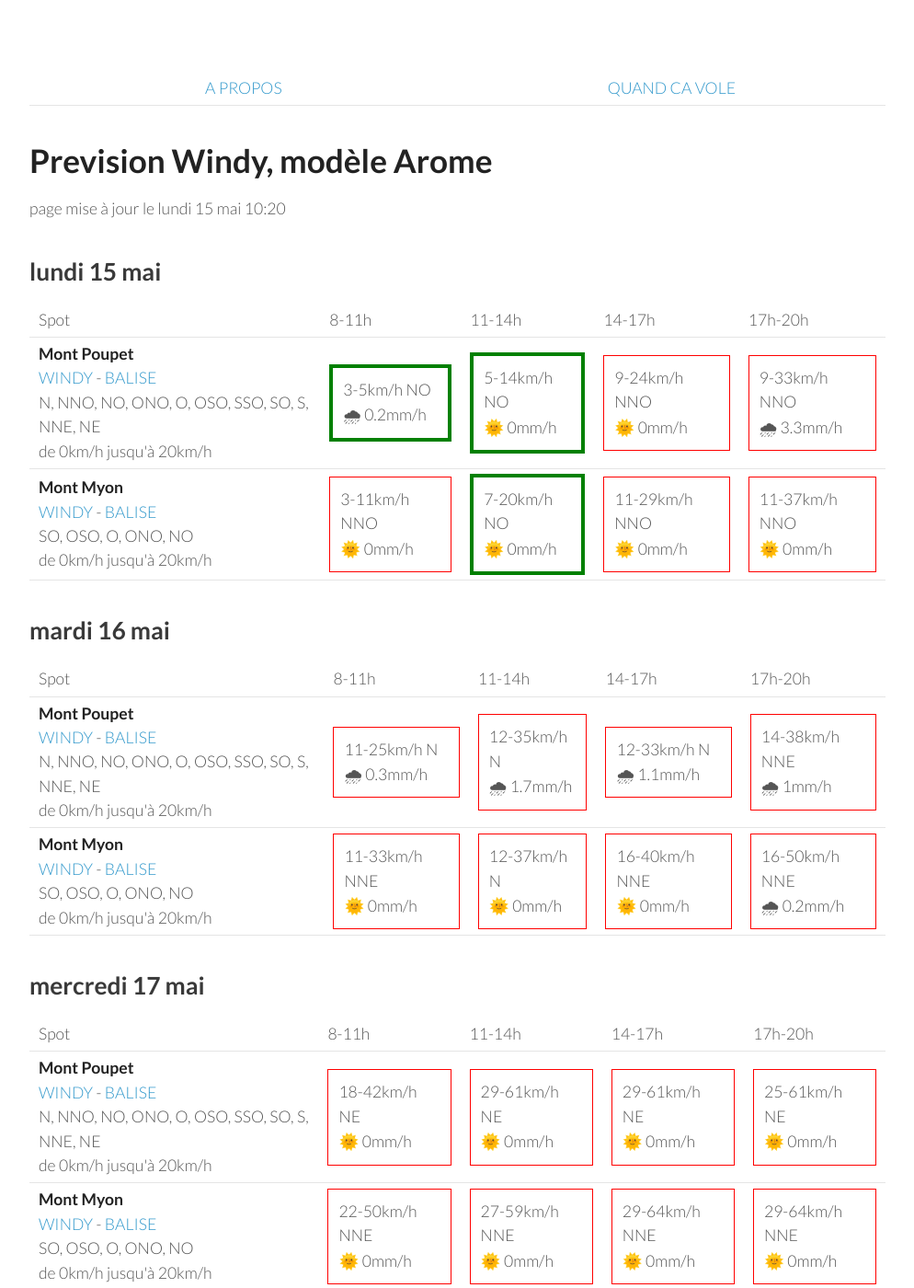
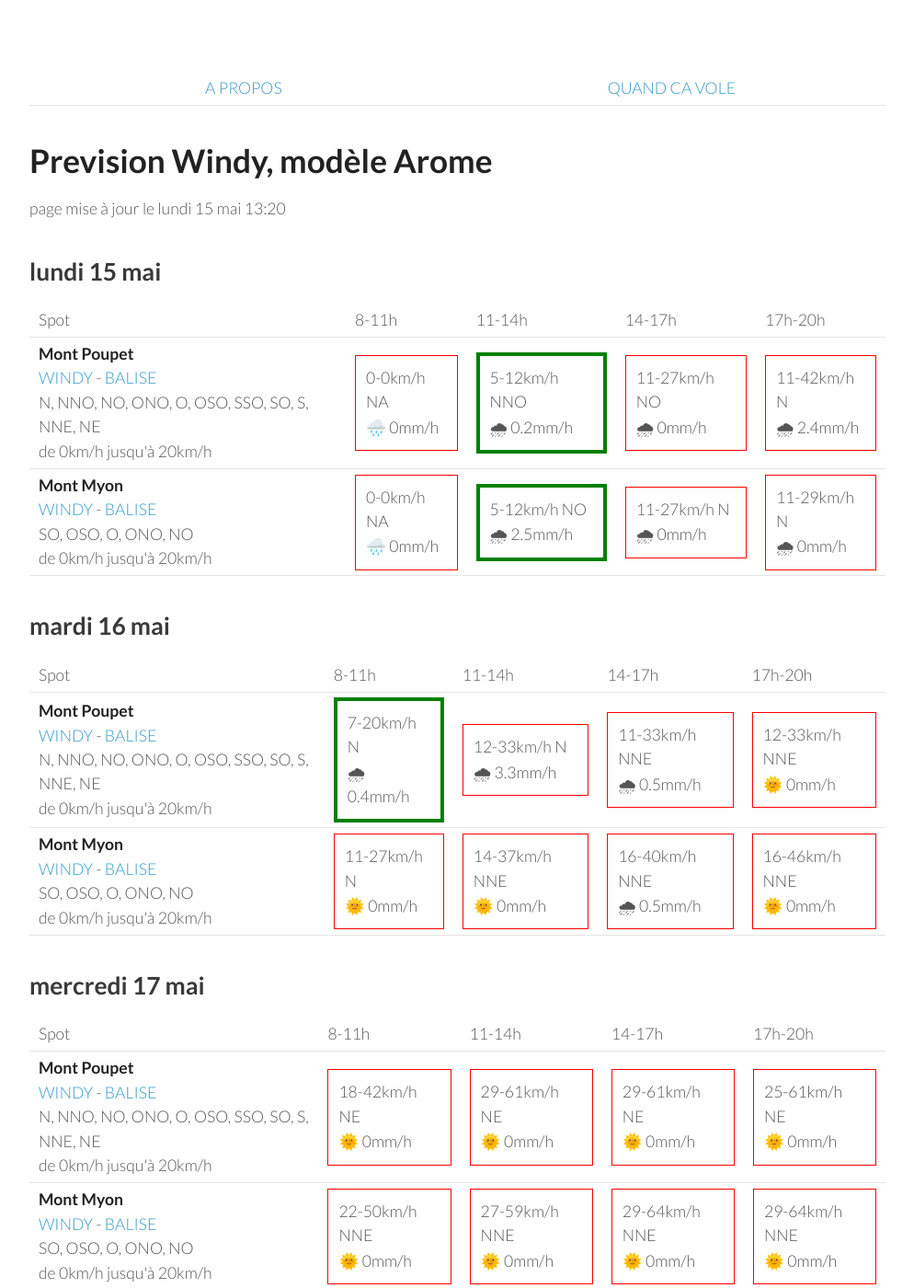
Before and after one commit to parapente-dans-le-nord/parapente-dans-le-nord.github.io, a Jekyll site: the page built from jura.markdown, in a window 1280 px wide and 1400 px high. Shown: the whole window at 92% size, without its empty margins (26-1020 px from the left). Built offline with Jekyll 4.4.1, drawn with Linux system fonts in a browser that asks for light colours.

Commit message:
update index.markdown

```diff
--- a/jura.markdown
+++ b/jura.markdown
@@ -7,7 +7,7 @@ title:  "Tous les spots"
 {: .links}
 
 # Prevision Windy, modèle Arome
-page mise à jour le lundi 15 mai 10:20
+page mise à jour le lundi 15 mai 13:20
 
 ## lundi 15 mai
 
@@ -24,21 +24,19 @@ page mise à jour le lundi 15 mai 10:20
 <tr>
         <td><strong>Mont Poupet</strong><br><a href="https://windy.com/46.970/5.876?46.541,5.876,8">WINDY</a> - <span class=""><a href="http://www.balisemeteo.com/balise.php?idBalise=92">BALISE</a> </span><br> <span class="vent-favorable">N, NNO, NO, ONO, O, OSO, SSO, SO, S, NNE, NE</span><br><span class="force-vent">de 0km/h jusqu'à 20km/h</span> </td>
 
-            <td><div class="flyable"><p>3-5km/h NO</p><p>🌧 0.2mm/h</p></div></td>
-            <td><div class="flyable"><p>5-14km/h NO</p><p>🌞 0mm/h</p></div></td>
-            <td><div class="not-flyable"><p>9-24km/h NNO</p><p>🌞 0mm/h</p></div></td>
-            <td><div class="not-flyable"><p>9-33km/h NNO</p><p>🌧 3.3mm/h</p></div></td>
-
+            <td><div class="not-flyable"><p>0-0km/h NA</p><p>🌧️ 0mm/h</p></div></td>
+            <td><div class="flyable"><p>5-12km/h NNO</p><p>🌧 0.2mm/h</p></div></td>
+            <td><div class="not-flyable"><p>11-27km/h NO</p><p>🌧 0mm/h</p></div></td>
+            <td><div class="not-flyable"><p>11-42km/h N</p><p>🌧 2.4mm/h</p></div></td>
 
     </tr>
 <tr>
         <td><strong>Mont Myon</strong><br><a href="https://windy.com/46.331/5.397?45.898,5.394,8,m:eWoagj8">WINDY</a> - <span class=""><a href="http://www.balisemeteo.com/balise.php?idBalise=70">BALISE</a> </span><br> <span class="vent-favorable">SO, OSO, O, ONO, NO</span><br><span class="force-vent">de 0km/h jusqu'à 20km/h</span> </td>
 
-            <td><div class="not-flyable"><p>3-11km/h NNO</p><p>🌞 0mm/h</p></div></td>
-            <td><div class="flyable"><p>7-20km/h NO</p><p>🌞 0mm/h</p></div></td>
-            <td><div class="not-flyable"><p>11-29km/h NNO</p><p>🌞 0mm/h</p></div></td>
-            <td><div class="not-flyable"><p>11-37km/h NNO</p><p>🌞 0mm/h</p></div></td>
-
+            <td><div class="not-flyable"><p>0-0km/h NA</p><p>🌧️ 0mm/h</p></div></td>
+            <td><div class="flyable"><p>5-12km/h NO</p><p>🌧 2.5mm/h</p></div></td>
+            <td><div class="not-flyable"><p>11-27km/h N</p><p>🌧 0mm/h</p></div></td>
+            <td><div class="not-flyable"><p>11-29km/h N</p><p>🌧 0mm/h</p></div></td>
 
     </tr>
 
@@ -60,20 +58,20 @@ page mise à jour le lundi 15 mai 10:20
 <tr>
         <td><strong>Mont Poupet</strong><br><a href="https://windy.com/46.970/5.876?46.541,5.876,8">WINDY</a> - <span class=""><a href="http://www.balisemeteo.com/balise.php?idBalise=92">BALISE</a> </span><br> <span class="vent-favorable">N, NNO, NO, ONO, O, OSO, SSO, SO, S, NNE, NE</span><br><span class="force-vent">de 0km/h jusqu'à 20km/h</span> </td>
 
-            <td><div class="not-flyable"><p>11-25km/h N</p><p>🌧 0.3mm/h</p></div></td>
-            <td><div class="not-flyable"><p>12-35km/h N</p><p>🌧 1.7mm/h</p></div></td>
-            <td><div class="not-flyable"><p>12-33km/h N</p><p>🌧 1.1mm/h</p></div></td>
-            <td><div class="not-flyable"><p>14-38km/h NNE</p><p>🌧 1mm/h</p></div></td>
+            <td><div class="flyable"><p>7-20km/h N</p><p>🌧 0.4mm/h</p></div></td>
+            <td><div class="not-flyable"><p>12-33km/h N</p><p>🌧 3.3mm/h</p></div></td>
+            <td><div class="not-flyable"><p>11-33km/h NNE</p><p>🌧 0.5mm/h</p></div></td>
+            <td><div class="not-flyable"><p>12-33km/h NNE</p><p>🌞 0mm/h</p></div></td>
 
 
     </tr>
 <tr>
         <td><strong>Mont Myon</strong><br><a href="https://windy.com/46.331/5.397?45.898,5.394,8,m:eWoagj8">WINDY</a> - <span class=""><a href="http://www.balisemeteo.com/balise.php?idBalise=70">BALISE</a> </span><br> <span class="vent-favorable">SO, OSO, O, ONO, NO</span><br><span class="force-vent">de 0km/h jusqu'à 20km/h</span> </td>
 
-            <td><div class="not-flyable"><p>11-33km/h NNE</p><p>🌞 0mm/h</p></div></td>
-            <td><div class="not-flyable"><p>12-37km/h N</p><p>🌞 0mm/h</p></div></td>
-            <td><div class="not-flyable"><p>16-40km/h NNE</p><p>🌞 0mm/h</p></div></td>
-            <td><div class="not-flyable"><p>16-50km/h NNE</p><p>🌧 0.2mm/h</p></div></td>
+            <td><div class="not-flyable"><p>11-27km/h N</p><p>🌞 0mm/h</p></div></td>
+            <td><div class="not-flyable"><p>14-37km/h NNE</p><p>🌞 0mm/h</p></div></td>
+            <td><div class="not-flyable"><p>16-40km/h NNE</p><p>🌧 0.5mm/h</p></div></td>
+            <td><div class="not-flyable"><p>16-46km/h NNE</p><p>🌞 0mm/h</p></div></td>
 
 
     </tr>
```
